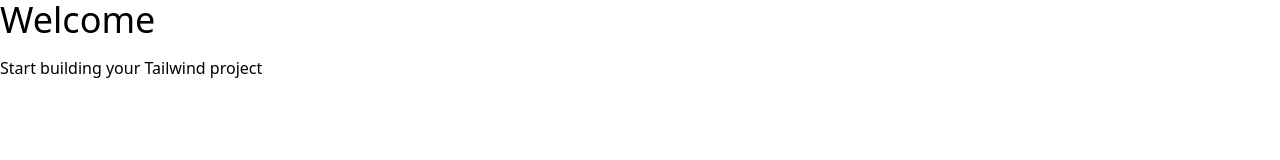
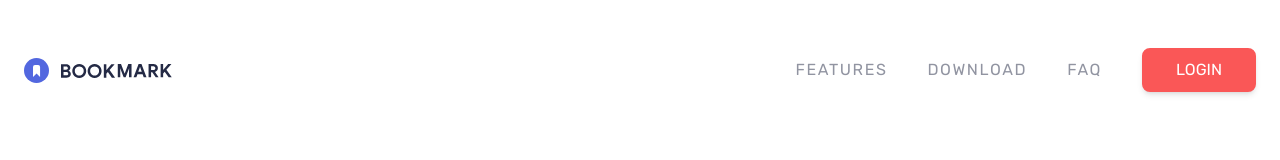
Before and after one commit to projectperfect/bookmark-mini-project, a website: page index.html in a window 1280 px wide. Drawn offline with nearby package versions, Linux system fonts and the light colour scheme; files that its build step writes are made by us from their sources.

Commit message:
nav added

```diff
--- a/index.html
+++ b/index.html
@@ -4,11 +4,28 @@
     <meta charset="UTF-8" />
     <meta http-equiv="X-UA-Compatible" content="IE=edge" />
     <meta name="viewport" content="width=device-width, initial-scale=1.0" />
+    <link rel="preconnect" href="https://fonts.googleapis.com">
+    <link rel="preconnect" href="https://fonts.gstatic.com" crossorigin>
+    <link href="https://fonts.googleapis.com/css2?family=Rubik:wght@400;600;700&display=swap" rel="stylesheet">
     <link rel="stylesheet" href="css/style.css" />
     <title>Bookmark Website</title>
   </head>
-  <body>
-    <h1 class="text-4xl mb-4">Welcome</h1>
-    <p>Start building your Tailwind project</p>
+  <body class="overflow-x-hidden">
+    <nav class="container relative mx-auto p-6">
+      <!-- Flex container for nav items -->
+      <div class="flex items-center justify-between space-x-20 my-6">
+        <!-- logo -->
+        <div class="z-30">
+          <img id="logo" src="images/logo-bookmark.svg" alt="">
+        </div>
+        <!-- menu items -->
+        <div class="hidden items-center space-x-10 uppercase text-grayishBlue md:flex">
+          <a href="#features" class="tracking-widest hover:text-softRed">Features</a>
+          <a href="#download" class="tracking-widest hover:text-softRed">Download</a>
+          <a href="#faq" class="tracking-widest hover:text-softRed">FAQ</a>
+          <a href="" class="px-8 py-2 text-white bg-softRed border-2 border-softRed rounded-lg shadow-md hover:text-softRed hover:bg-white">Login</a>
+        </div>
+      </div>
+    </nav>
   </body>
 </html>
--- a/tailwind.config.js
+++ b/tailwind.config.js
@@ -1,7 +1,23 @@
 module.exports = {
   content: ['./*.html'],
   theme: {
-    extend: {},
+    screen: {
+      sm: '480px',
+      md: '768px',
+      lg: '1020px',
+      xl: '1440px'
+    },
+    extend: {
+      colors: {
+        softBlue: 'hsl(231, 69%, 60%)',
+        softRed: 'hsl(0, 94%, 66%)',
+        grayishBlue: 'hsl(229 8%, 60%)',
+        veryDarkBlue: 'hsl(229, 31%, 21%)',
+      },
+      fontFamily: {
+        sans: ['Rubik', 'sans-serif']
+      }
+    },
   },
   plugins: [],
 }
```
Also changed, not shown: css/style.css (added), 1 other file.
